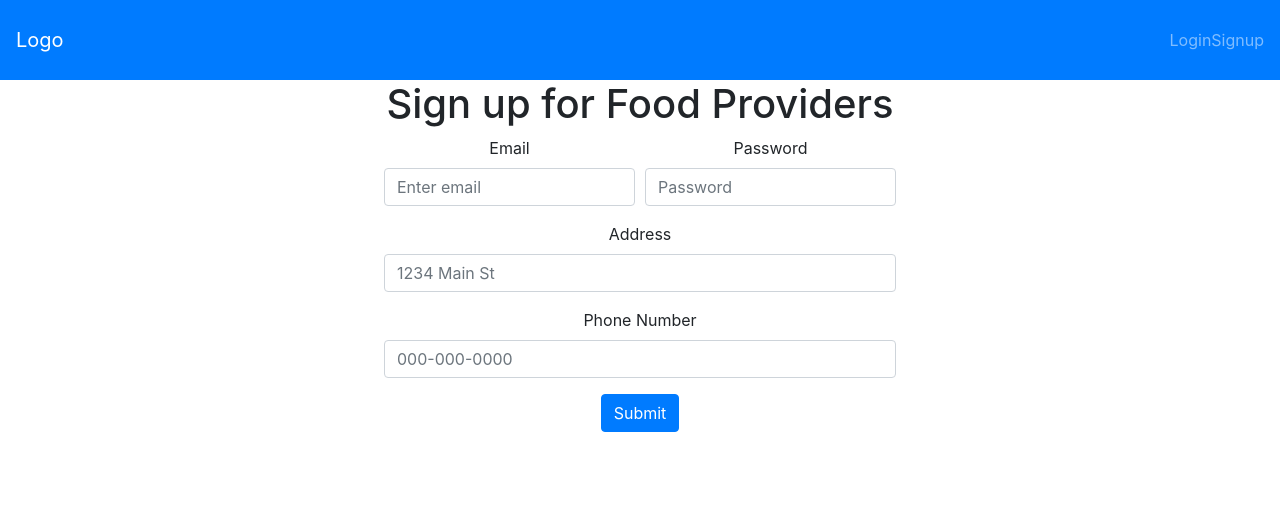
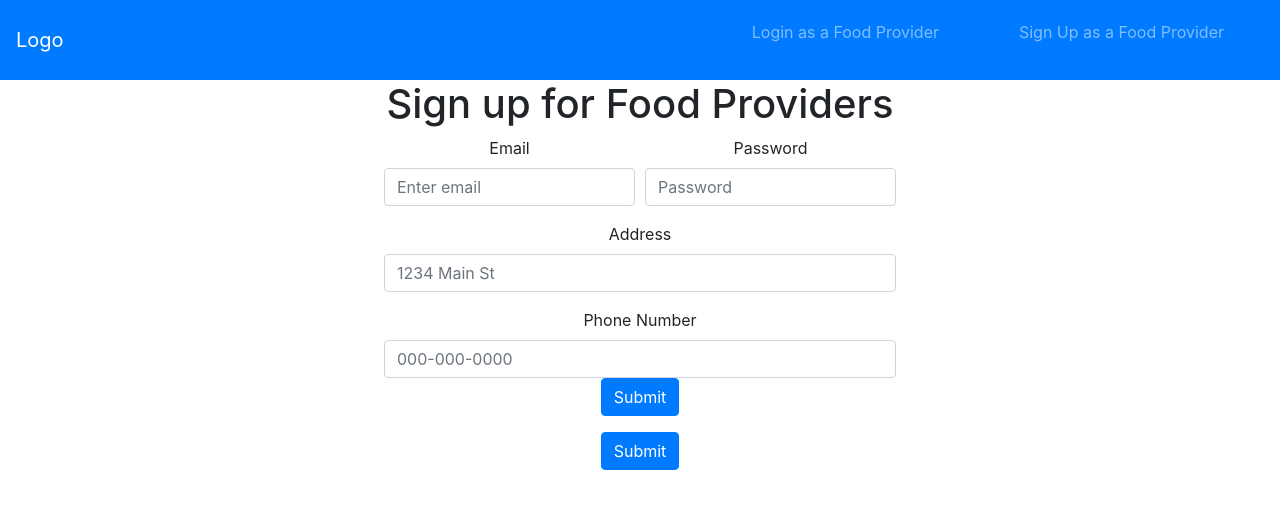
Before and after one commit to sydnieec/MealRelief, a React (Create React App) app in the folder website/: page /restaurantsignup in a window 1280 px wide. Shown: the top 508 px of the page. Built offline with nearby package versions, Linux system fonts and the light colour scheme.

Commit message:
sign up page functional

```diff
--- a/website/src/App.css
+++ b/website/src/App.css
@@ -15,6 +15,7 @@ nav {
   width: 50%;
   display: flex;
   justify-content: space-around;
+  /* margin-right: 1px; */
   align-items: center;
   list-style: none;
 }
--- a/website/src/Nav.jsx
+++ b/website/src/Nav.jsx
@@ -14,12 +14,24 @@ function Nav() {
       </Link>
       <Navbar.Toggle />
       <Navbar.Collapse className="justify-content-end">
-        <Link style={navStyle} to="/restaurantlogin">
+        <ul className="nav-links">
+          <li>
+            <Link style={navStyle} to="/restaurantlogin">
+              <Navbar.Text> Login as a Food Provider</Navbar.Text>
+            </Link>
+          </li>
+          <li>
+            <Link style={navStyle} to="/restaurantsignup">
+              <Navbar.Text>Sign Up as a Food Provider</Navbar.Text>
+            </Link>
+          </li>
+        </ul>
+        {/* <Link style={navStyle} to="/restaurantlogin">
           <Navbar.Text> Login</Navbar.Text>
         </Link>
         <Link style={navStyle} to="/restaurantsignup">
           <Navbar.Text>Signup</Navbar.Text>
-        </Link>
+        </Link> */}
       </Navbar.Collapse>
     </Navbar>
     // <nav>
--- a/website/src/pages/RestaurantDashboard.jsx
+++ b/website/src/pages/RestaurantDashboard.jsx
@@ -37,19 +37,14 @@ class RestaurantDashboard extends Component {
           <Card.Body>
             <Card.Title>Restaurant Name</Card.Title>
             <Card.Text>
-              With supporting text below as a natural lead-in to additional
-              content.
+              12321 Main Street, Toronto, Ontario 000-000-0000
             </Card.Text>
+            <Card.Text>description of food item</Card.Text>
+            <Card.Text>servings available</Card.Text>
+
             <Button variant="primary">Edit</Button>
           </Card.Body>
         </Card>
-        <h2> Current Listing</h2>
-
-        <h4> Restaurant Name</h4>
-        <h5> Phone Number</h5>
-        <h5>Address </h5>
-        <h5> fskldfjslkfjlskfjlskfjslkdjfs</h5>
-        <h5> servings available</h5>
       </React.Fragment>
     );
   }
--- a/website/src/pages/RestaurantSignup.jsx
+++ b/website/src/pages/RestaurantSignup.jsx
@@ -1,4 +1,4 @@
-import React from "react";
+import React, { Component } from "react";
 import Form from "react-bootstrap/Form";
 import Button from "react-bootstrap/Button";
 import FormControl from "react-bootstrap/FormControl";
@@ -7,11 +7,35 @@ import { Link } from "react-router-dom";
 import Nav from "../Nav";
 import Navbar from "react-bootstrap/Navbar";
 import Col from "react-bootstrap/Col";
-function RestaurantSignup() {
-  const loginStyle = {
-    paddingRight: "30%",
-    paddingLeft: "30%",
+
+class RestaurantSignup extends Component {
+  constructor(props) {
+    super(props);
+    this.state = { email: "", password: "", address: "", phonenumber: "" };
+  }
+  handleEmailChange = (event) => {
+    this.setState({ email: event.target.value });
   };
+  handlePasswordChange = (event) => {
+    this.setState({ password: event.target.value });
+  };
+  handleAddressChange = (event) => {
+    this.setState({ address: event.target.value });
+  };
+  handlePhoneNumberChange = (event) => {
+    this.setState({ phonenumber: event.target.value });
+  };
+  handleSubmit = (event) => {
+    alert(
+      this.state.email +
+        this.state.password +
+        this.state.addres +
+        this.state.phonenumber
+    );
+    event.preventDefault();
+  };
+
+  render() {
     return (
       <React.Fragment>
         <Nav />
@@ -23,36 +47,64 @@ function RestaurantSignup() {
       </Navbar>{" "} */}
         <div style={loginStyle}>
           <h1> Sign up for Food Providers </h1>
-        <Form>
+          <Form onSubmit={this.handleSubmit}>
             <Form.Row>
               <Form.Group as={Col} controlId="formGridEmail">
                 <Form.Label>Email</Form.Label>
-              <Form.Control type="email" placeholder="Enter email" />
+                <Form.Control
+                  value={this.state.email}
+                  onChange={this.handleEmailChange}
+                  type="email"
+                  placeholder="Enter email"
+                />
               </Form.Group>
 
               <Form.Group as={Col} controlId="formGridPassword">
                 <Form.Label>Password</Form.Label>
-              <Form.Control type="password" placeholder="Password" />
+                <Form.Control
+                  value={this.state.password}
+                  onChange={this.handlePasswordChange}
+                  type="password"
+                  placeholder="Password"
+                />
               </Form.Group>
             </Form.Row>
 
             <Form.Group controlId="formGridAddress1">
               <Form.Label>Address</Form.Label>
-            <Form.Control placeholder="1234 Main St" />
+              <Form.Control
+                value={this.state.address}
+                onChange={this.handleAddressChange}
+                placeholder="1234 Main St"
+              />
             </Form.Group>
 
             <Form.Group controlId="formGridPhone">
               <Form.Label>Phone Number</Form.Label>
-            <Form.Control placeholder="000-000-0000" />
-          </Form.Group>
-
+              <Form.Control
+                value={this.state.phonenumber}
+                onChange={this.handlePhoneNumberChange}
+                placeholder="000-000-0000"
+              />
               <Button variant="primary" type="submit">
                 Submit
-          </Button>
+              </Button>{" "}
+            </Form.Group>
+            <Link to="/restaurantform">
+              <Button variant="primary" type="submit">
+                Submit
+              </Button>{" "}
+            </Link>
           </Form>
         </div>
       </React.Fragment>
     );
   }
+}
 
 export default RestaurantSignup;
+
+const loginStyle = {
+  paddingRight: "30%",
+  paddingLeft: "30%",
+};
```
Lines whose indentation alone changed are shown as unchanged.
